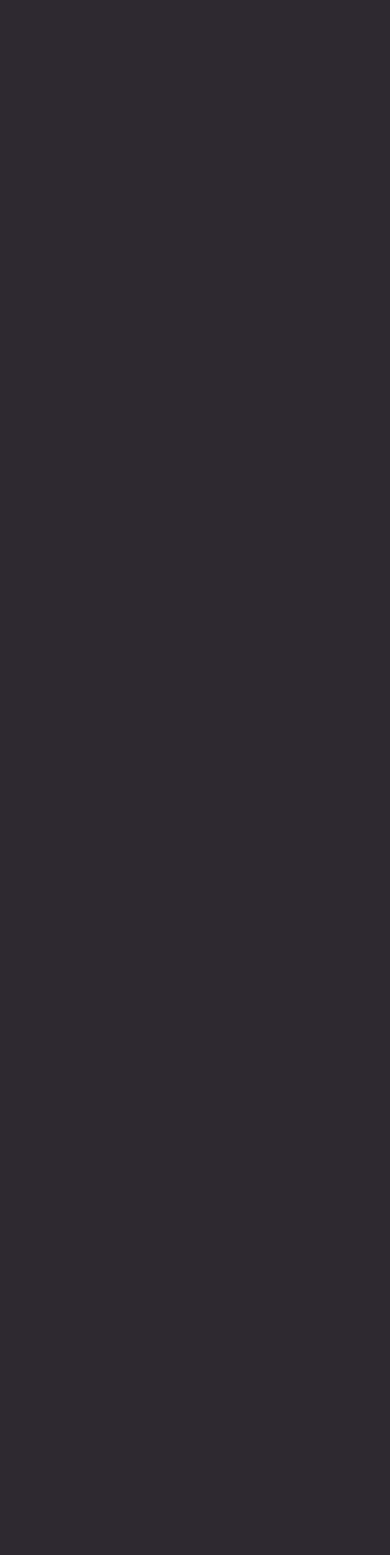
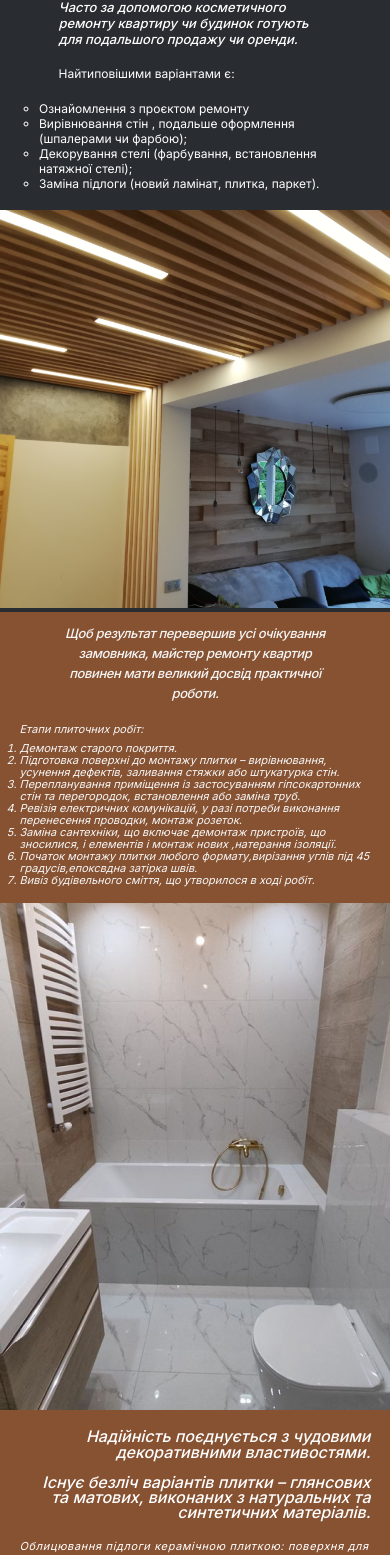
Before and after one commit to voron-remonntt/design, a React (Create React App) app: page / in a window 390 px wide. Shown: the part 993-2548 px from the top of the page. Before the commit the page ends 980 px from the top, so only its background shows below. Built offline with nearby package versions, Linux system fonts and the light colour scheme; a web font is replaced by a local one.

Commit message:
mobile version

```diff
--- a/src/pages/Home/Home.tsx
+++ b/src/pages/Home/Home.tsx
@@ -744,6 +744,82 @@ export const Home: React.FC = () => {
             </div>
             <img src={require('../../img/remontimg2.png')} alt="logo" className="mobile__block1__remontimg2" />
           </div>
+
+          <div className="mobile__block2">
+            <div className="mobile__block2__title">
+              Часто за допомогою косметичного ремонту квартиру чи будинок готують для подальшого продажу чи оренди.
+            </div>
+            <div className="mobile__block2__description">
+              Найтиповішими варіантами є:
+            </div>
+            <div className="mobile__block2__description2">
+              <ul className="mobile__block2__description2_list">
+                <li>Ознайомлення з проєктом ремонту</li>
+                <li>Вирівнювання стін , подальше оформлення (шпалерами чи фарбою);</li>
+                <li>Декорування стелі (фарбування, встановлення натяжної стелі);</li>
+                <li>Заміна підлоги (новий ламінат, плитка, паркет).</li>
+              </ul>
+            </div>
+            <img src={require('../../img/block_2_img.png')} alt="logo" className="mobile__block2__block_2_img" />
+          </div>
+
+          <div className="mobile__block3">
+            <div className="mobile__block3__title">
+              Щоб результат перевершив усі очікування замовника, майстер ремонту квартир повинен мати великий досвід практичної роботи.
+            </div>
+            <div className="mobile__block3__description">
+              <div className="mobile__block3__description_title">
+                Етапи плиточних робіт:
+              </div>
+              <ol className="mobile__block3__description_list">
+                <li>
+                  Демонтаж старого покриття.
+                </li>
+                <li>
+                  Підготовка поверхні до монтажу плитки – вирівнювання, усунення дефектів, заливання стяжки або штукатурка стін.
+                </li>
+                <li>
+                  Перепланування приміщення із застосуванням гіпсокартонних стін та перегородок, встановлення або заміна труб.
+
+                </li>
+                <li>
+                  Ревізія електричних комунікацій, у разі потреби виконання перенесення проводки, монтаж розеток.
+                </li>
+                <li>
+                  Заміна сантехніки, що включає демонтаж пристроїв, що зносилися, і елементів і монтаж нових ,натерання ізоляції.
+                </li>
+                <li>
+                  Початок монтажу плитки любого формату,вирізання углів під 45 градусів,епоксвдна затірка швів.
+                </li>
+                <li>
+                  Вивіз будівельного сміття, що утворилося в ході робіт.
+                </li>
+              </ol>
+            </div>
+
+            <img src={require('../../img/vanna.png')} alt="logo" className="mobile__block3__vanna" />
+          </div>
+
+          <div className="mobile__block4">
+            <div className="mobile__block4__title">
+              Надійність поєднується з чудовими декоративними властивостями.
+              <br />
+              <br />
+              Існує безліч варіантів плитки – глянсових та матових, виконаних з натуральних та синтетичних матеріалів.
+            </div>
+            <div className="mobile__block4__description">
+              Облицювання підлоги керамічною плиткою: поверхня для укладання попередньо ретельно готується – очищується та вирівнюється.
+            </div>
+            <div className="mobile__block4__description">
+              Можливе використання штукатурки та утеплювача. Оздоблювальний матеріал розміщується саме так, як хоче замовник.
+            </div>
+            <div className="mobile__block4__description">
+              В результаті поверхня буде на 100% відповідати вашим вимогам. Крім того, вам не доведеться довго чекати готовий результат.
+            </div>
+
+            <img src={require('../../img/vanna2.png')} alt="logo" className="mobile__block4__vanna2" />
+          </div>
+
         </div>
       )}
     </>
--- a/src/pages/Home/Home_mobile.scss
+++ b/src/pages/Home/Home_mobile.scss
@@ -109,7 +109,148 @@
       }
     }
 
+    &__block2 {
+      background-color: #292D32;
+      font-family: 'Inter';
 
+      &__block_2_img {
+        width: 100%;
+      }
+
+      &__title {
+        padding-top: 3%;
+        width: 70%;
+        margin: 0 auto;
+        font-style: italic;
+        font-weight: 500;
+        font-size: 13px;
+        line-height: 16px;
+        display: flex;
+        align-items: center;
+        color: #FFFFFF;
+        font-variation-settings: 'slnt' -10;
+      }
+
+      &__description {
+        padding-top: 5%;
+        width: 70%;
+        margin: 0 auto;
+        font-style: normal;
+        font-weight: 400;
+        font-size: 12px;
+        line-height: 15px;
+        display: flex;
+        align-items: center;
+        color: #FFFFFF;
+      }
+
+      &__description2 {
+
+
+        &_list {
+          padding: 5% 0;
+          margin: 0 auto;
+          font-style: normal;
+          width: 80%;
+          font-weight: 400;
+          font-size: 12px;
+          line-height: 15px;
+          align-items: center;
+          color: #FFFFFF;
+          list-style-type: circle;
+        }
+      }
+    }
+
+    &__block3 {
+      background-color: #875232;
+      font-family: 'Inter';
+
+      &__title {
+        padding-top: 3%;
+        width: 70%;
+        margin: 0 auto;
+        font-style: italic;
+        font-weight: 500;
+        font-size: 13px;
+        line-height: 20px;
+        text-align: center;
+        letter-spacing: -0.03em;
+        color: #F5F5F5;
+        font-variation-settings: 'slnt' -10;
+      }
+
+      &__description {
+        padding-top: 5%;
+        width: 90%;
+        margin: 0 auto;
+        font-style: italic;
+        font-weight: 400;
+        font-size: 11px;
+        line-height: 12px;
+        align-items: center;
+        color: #F5F5F5;
+        font-variation-settings: 'slnt' -5;
+
+        &_title {
+          margin-bottom: 2%;
+        }
+
+        &_list {
+          margin-bottom: 5%;
+        }
+      }
+
+      &__vanna {
+        width: 100%;
+        height: 60vh;
+        object-fit: none;
+        object-position: center center;
+      }
+    }
+
+    &__block4 {
+      background-color: #875232;
+      font-family: 'Inter';
+
+      &__title {
+        position: relative;
+        left: 10%;
+        width: 90%;
+        padding-right: 5%;
+        padding-top: 4%;
+        font-style: italic;
+        font-weight: 500;
+        font-size: 16px;
+        line-height: 95.52%;
+        text-align: right;
+        color: #FFFFFF;
+        font-variation-settings: 'slnt' -10;
+      }
+
+      &__description {
+        padding-top: 5%;
+        width: 90%;
+        margin: 0 auto;
+        font-style: italic;
+        font-weight: 400;
+        font-size: 11px;
+        line-height: 13px;
+        display: flex;
+        align-items: center;
+        letter-spacing: 0.06em;
+        color: #FFFFFF;
+        font-variation-settings: 'slnt' -5;
+      }
+
+      &__vanna2 {
+        margin-top: 5%;
+        width: 100%;
+        height: 60vh;
+        object-fit: none;
+        object-position: center center;
+      }
+    }
 
   }
 }
```
